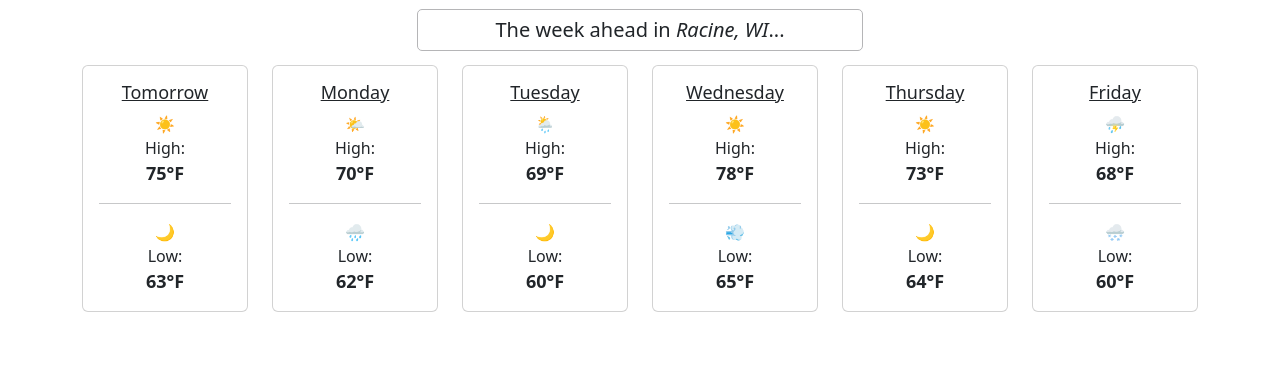
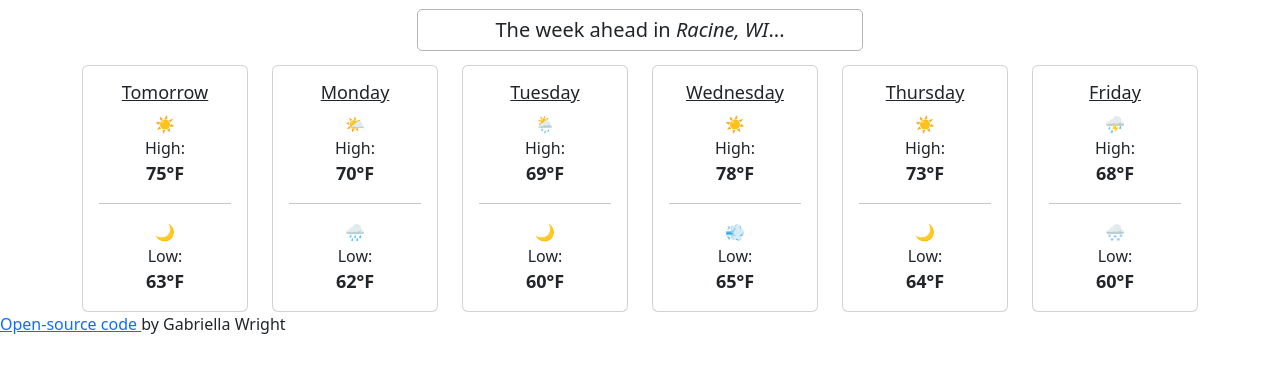
Before and after one commit to gabbyw92/weather-application, a plain HTML site: page index.html in a window 1280 px wide. Shown: the part 317-690 px from the top of the page. Drawn offline with nearby package versions, Linux system fonts and the light colour scheme.

Commit message:
Added link for source code
Added a GitHub link at the bottom of the app that opens in a new tab.

```diff
--- a/index.html
+++ b/index.html
@@ -157,6 +157,12 @@
         </div>
       </div>
     </div>
+    <section>
+      <a href="https://github.com/gabbyw92/weather-application" target="_blank">
+        Open-source code
+      </a>
+      by Gabriella Wright
+    </section>
     <script src="src/script.js"></script>
   </body>
 </html>
```
